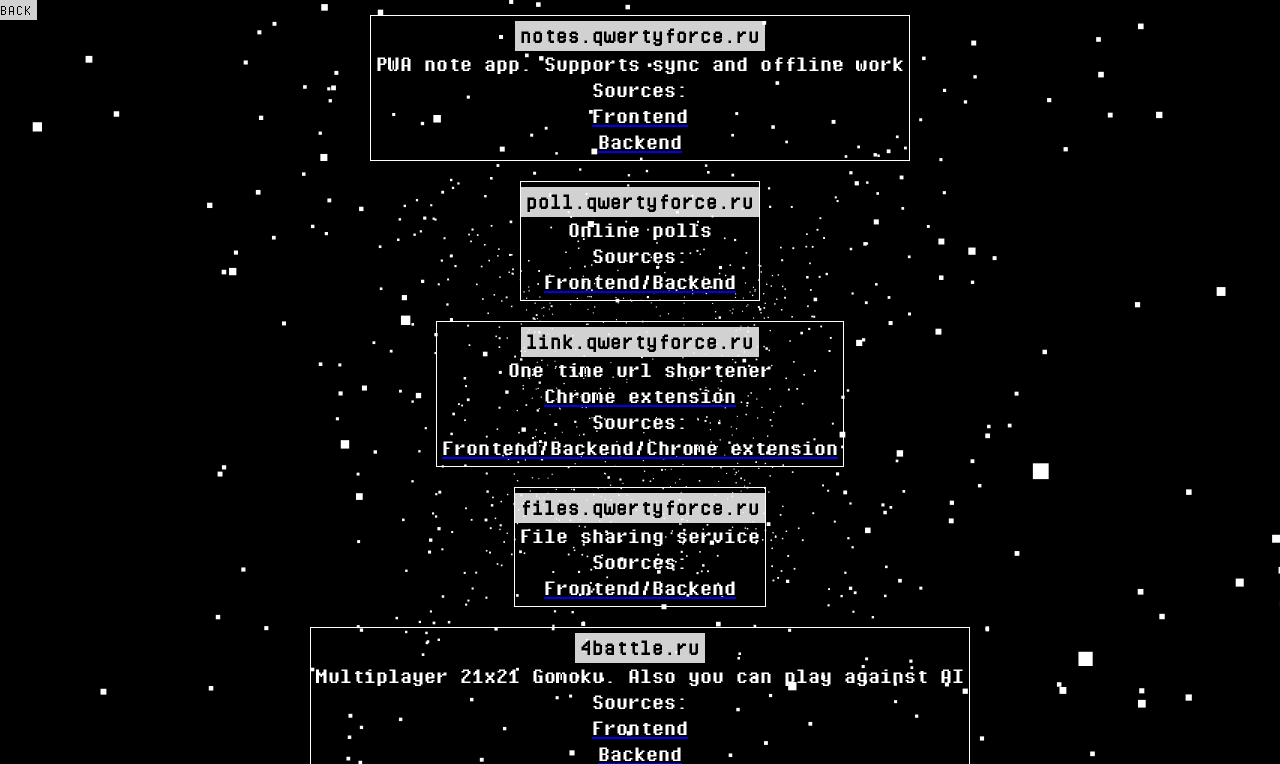
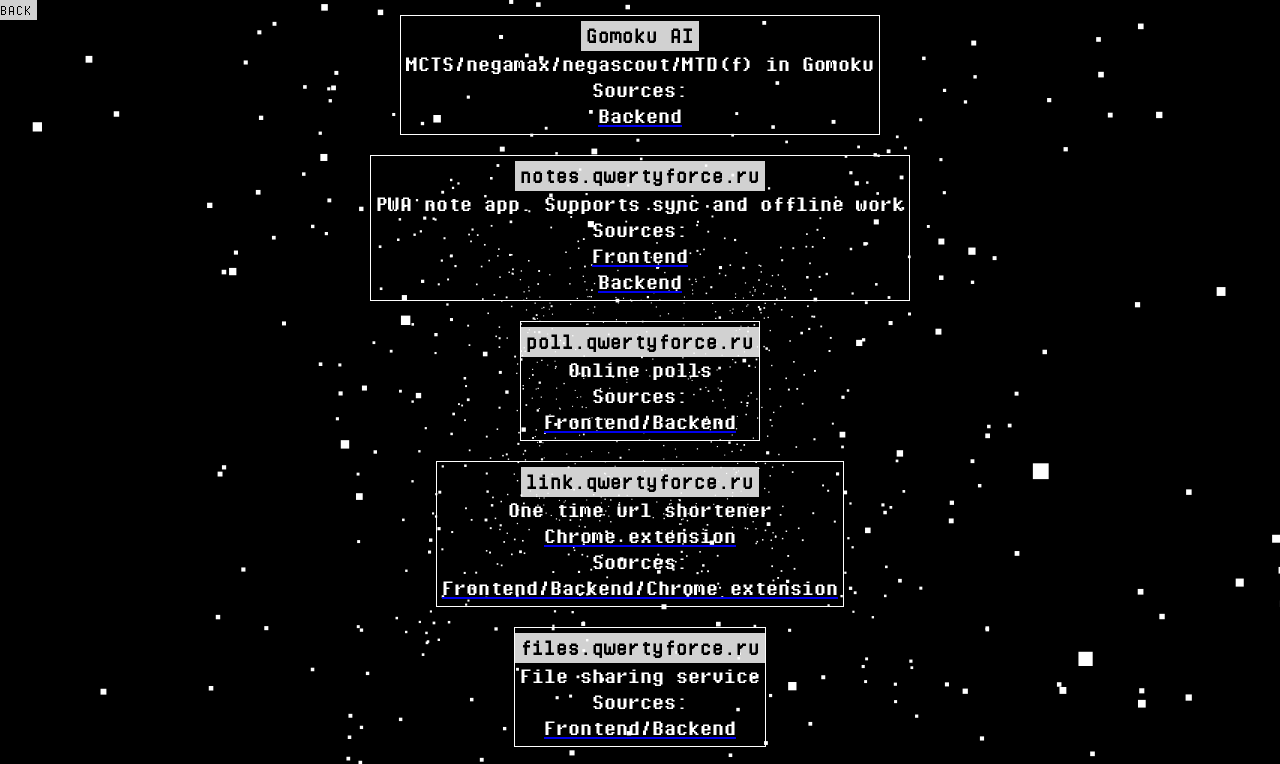
Before and after one commit to qwertyforce/qwertyforce.ru, a plain HTML site: page projects.html in a window 1280 px wide. Shown: the top 764 px of the page. Drawn offline with nearby package versions, Linux system fonts and the light colour scheme.

Commit message:
Update projects.html

```diff
--- a/projects.html
+++ b/projects.html
@@ -69,6 +69,15 @@
   </div>
 
   <div id="container" style="justify-content: flex-start">
+    <div class="block">
+      <h2><strong>Gomoku AI</strong></h2>
+      <h2>MCTS/negamax/negascout/MTD(f) in Gomoku</h2>
+      <h2>Sources:</h2>
+      <a href="https://github.com/qwertyforce/gomoku_ai" target="_blank">
+        <h2>Backend</h2>
+      </a>
+    </div>
+
     <div class="block">
       <a href="https://notes.qwertyforce.ru" target="_blank">
         <h2><strong>notes.qwertyforce.ru</strong></h2>
```
